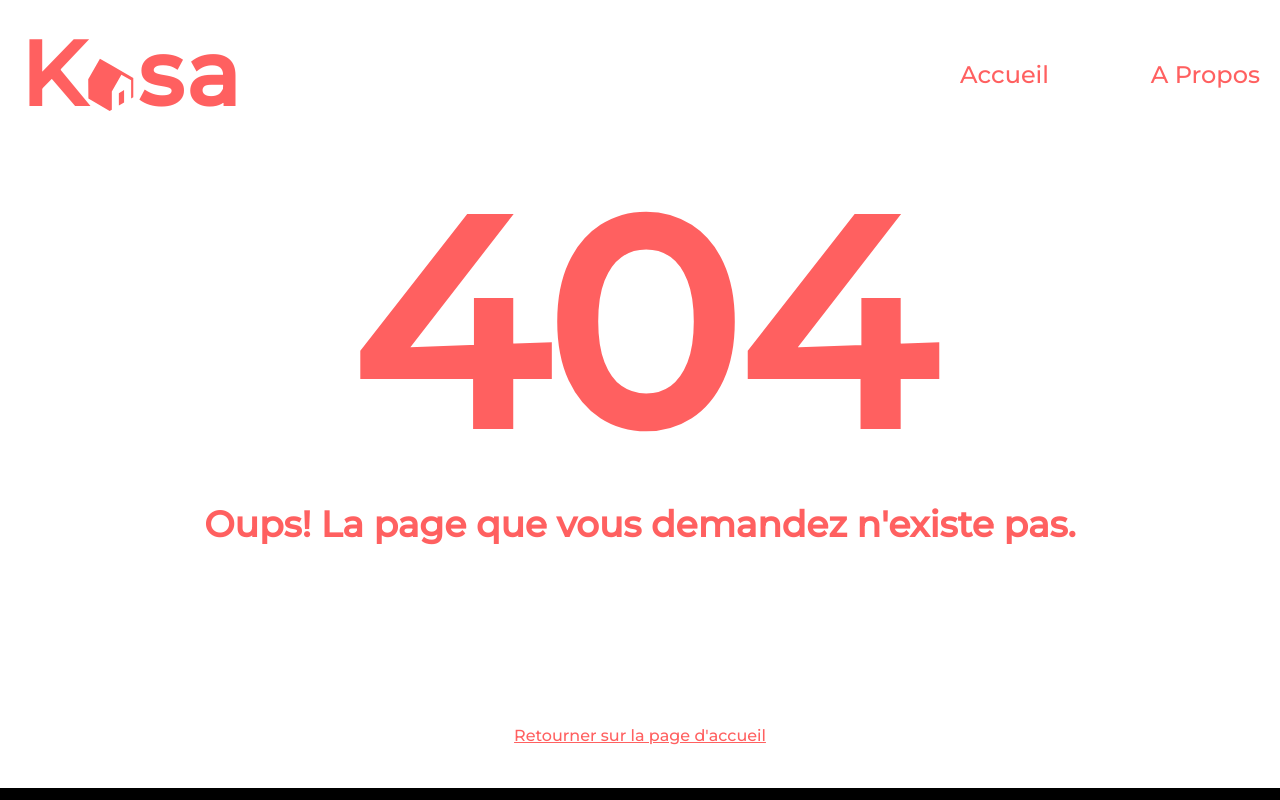
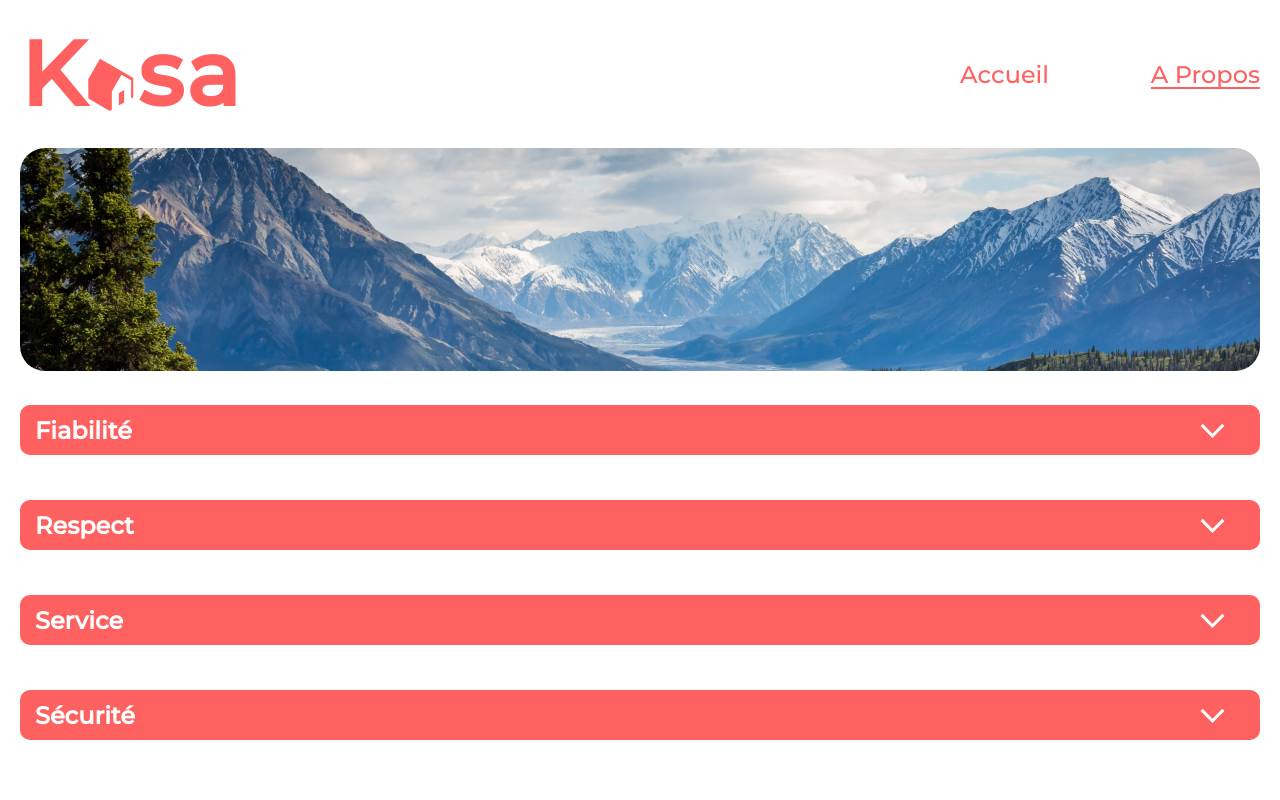
Before and after one commit to jssdestroyerman/kasa, a React (Create React App) app: page /a-propos in a window 1280 px wide. Before the commit this address had no page. Shown: the top 800 px of the page. Built offline with nearby package versions, Linux system fonts and the light colour scheme.

Commit message:
routes names updated

```diff
--- a/src/App.jsx
+++ b/src/App.jsx
@@ -10,7 +10,7 @@ function App() {
             <Routes>
                 <Route path="/" element={<Home />} />
                 <Route path="/logement/*" element={<Housing />} />
-                <Route path="/about" element={<About />} />
+                <Route path="/a-propos" element={<About />} />
                 <Route path="*" element={<Error />} />
             </Routes>
         </BrowserRouter>
--- a/src/components/Header.jsx
+++ b/src/components/Header.jsx
@@ -21,7 +21,7 @@ function Header() {
                         <li>Accueil</li>
                     </NavLink>
                     <NavLink
-                        to={"/about"}
+                        to={"/a-propos"}
                         className={(aboutPage) =>
                             aboutPage.isActive ? "navIsActive" : ""
                         }
--- a/src/pages/Home.jsx
+++ b/src/pages/Home.jsx
@@ -18,7 +18,7 @@ function Home() {
                         <NavLink
                             key={logement.id}
                             className="card"
-                            to={`/logement/?id=${logement.id}`}
+                            to={`/logement?id=${logement.id}`}
                         >
                             <img src={logement.pictures[0]} alt="" />
                             <p>{logement.title}</p>
```
